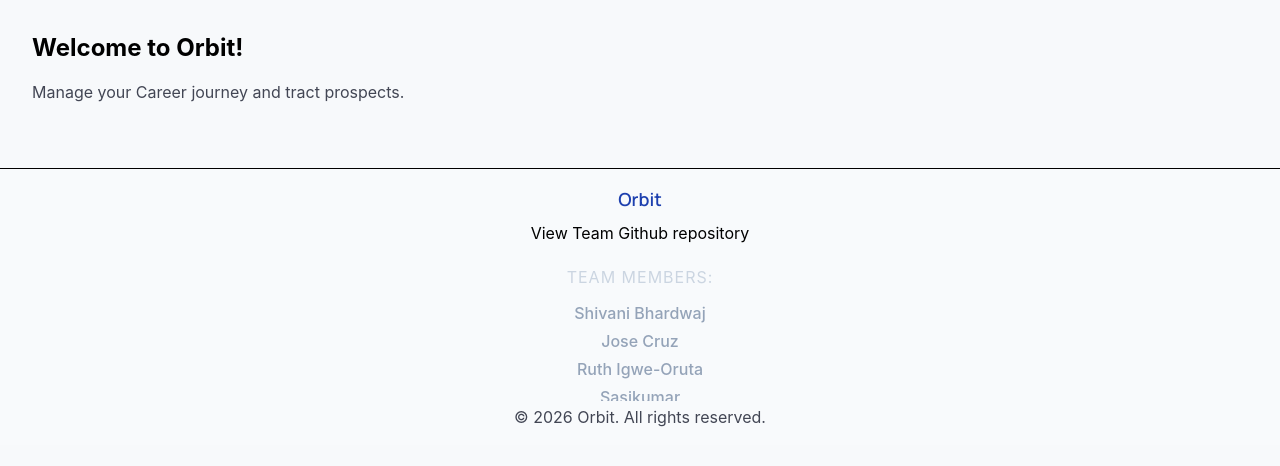
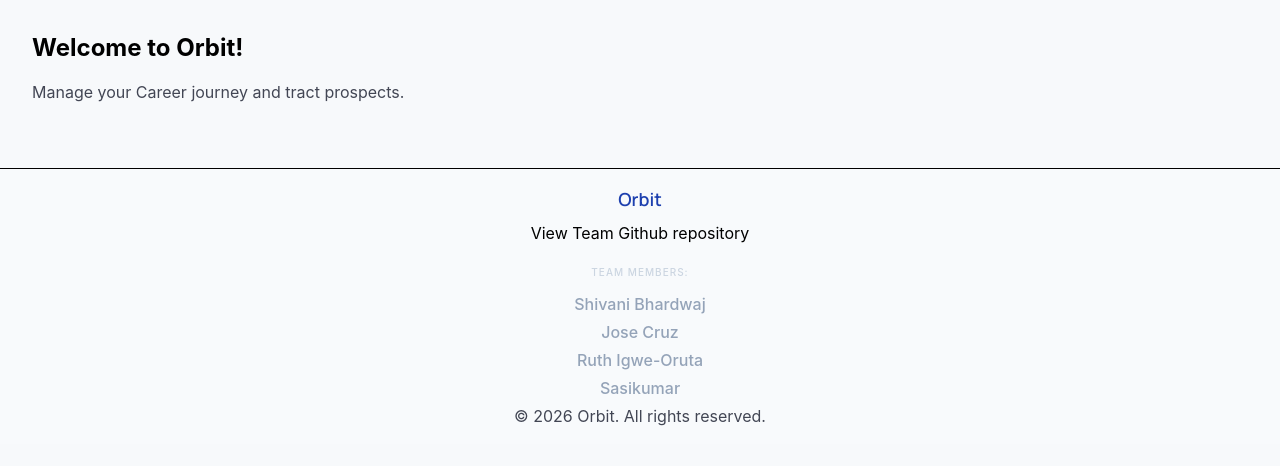
Before and after one commit to chingu-voyages/V60-tier2-team-24, a React (Vite) app in the folder react-orbit/: page / in a window 1280 px wide. Both pictures are taken after a click on the button "View Team Github repository". Shown: the top 466 px of the page. Built offline with nearby package versions, Linux system fonts and the light colour scheme.

Commit message:
fix: address PR review feedback

```diff
--- a/react-orbit/src/components/Footer.tsx
+++ b/react-orbit/src/components/Footer.tsx
@@ -23,10 +23,10 @@ export const Footer = () => {
               </button>
               {show &&
                   <div className="mt-1 flex flex-col items-center">
-                      <span className="mb-2 text-[10px]font-medium uppercase tracking-[1px] text-[#cbd5e1]">
+                      <span className="mb-2 text-[10px] font-medium uppercase tracking-[1px] text-[#cbd5e1]">
                           Team Members:
                       </span>
-                    <div className="max-h-[104px] overflow-y-auto scrollbar-hide">
+                    <div className="max-h-28 overflow-y-auto scrollbar-hide">
                       {teamMembers.map((member, index) => (
                           <a
                               key={index}
```
